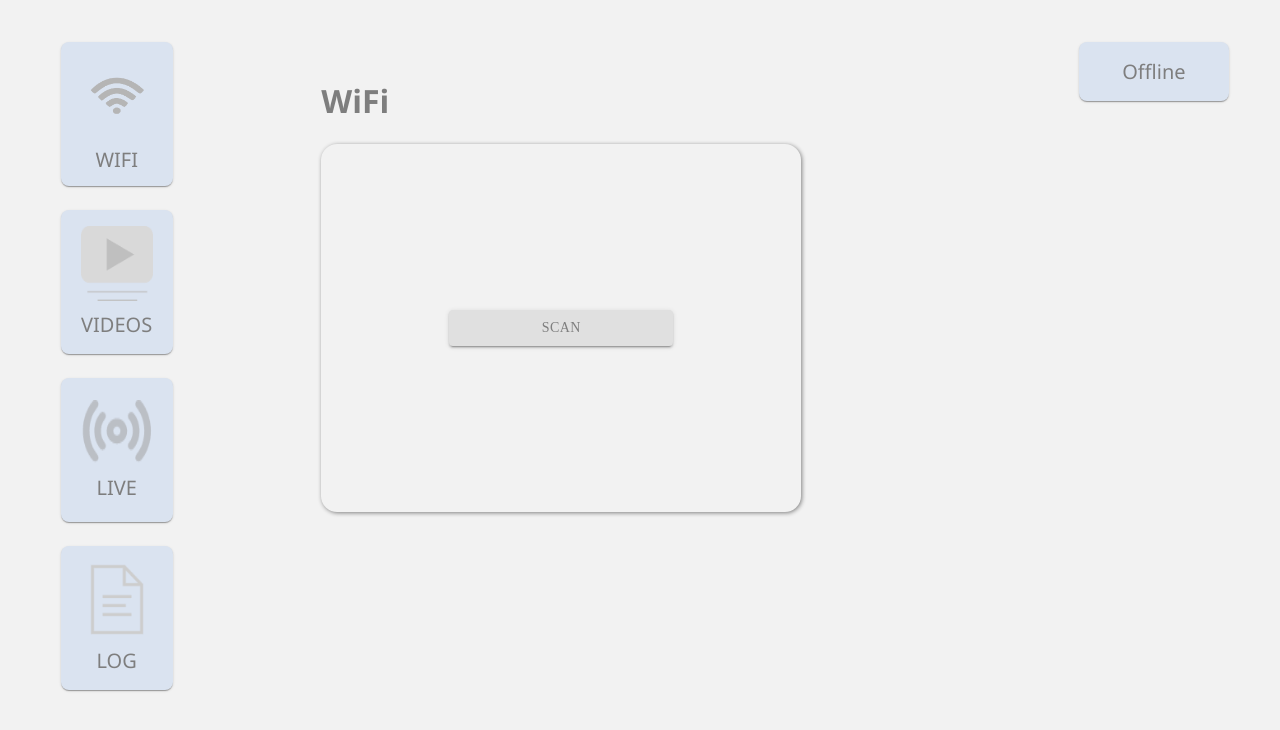
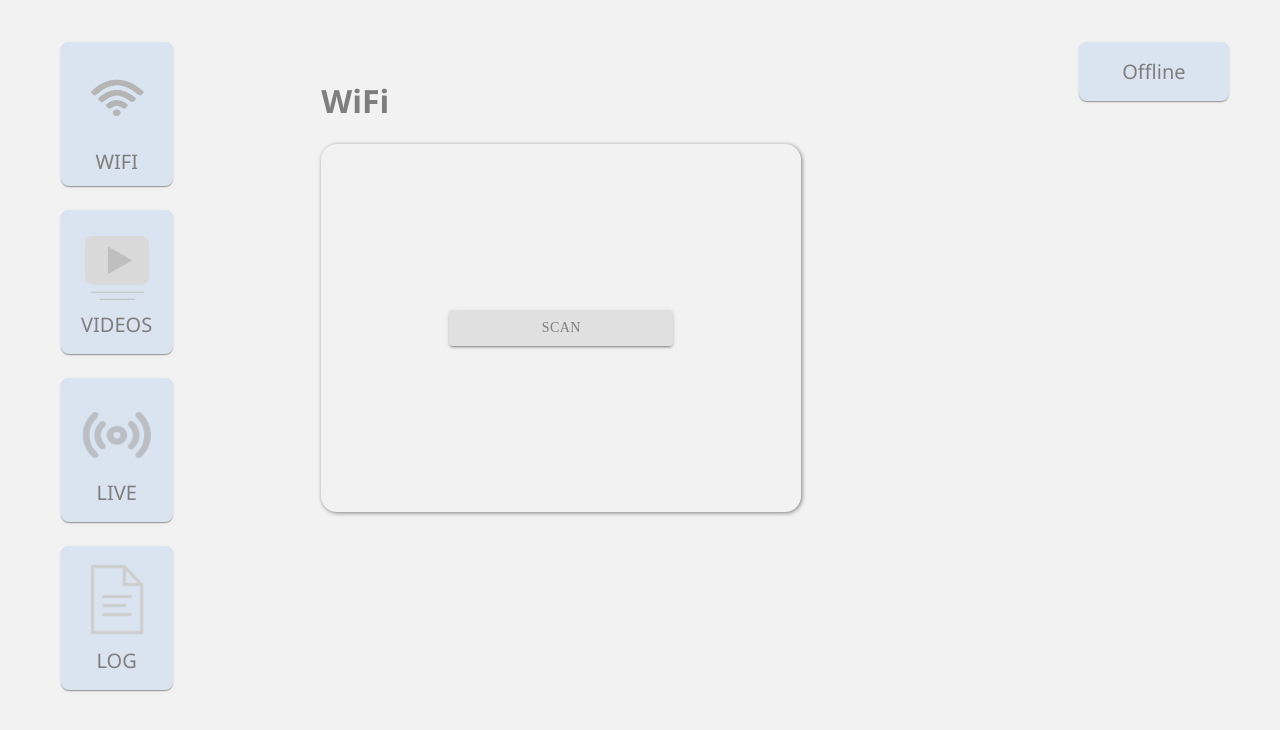
Before and after one commit to glimpsewearables/nextGW, a Next.js app: page / in a window 1280 px wide. Shown: the top 730 px of the page. Built offline with nearby package versions, Linux system fonts and the light colour scheme.

Commit message:
logo dimensions fixed

```diff
--- a/Components/Navigation/Navbar.js
+++ b/Components/Navigation/Navbar.js
@@ -30,7 +30,7 @@ const useStyles = makeStyles((theme) => ({
     cursor: "pointer",
     display: "flex",
     alignItems: "center",
-    justifyContent: "center",
+    justifyContent: "space-between",
     flexDirection: "column",
     [theme.breakpoints.down("xs")]: {
       padding: theme.spacing(4),
@@ -116,6 +116,7 @@ export default function Navbar() {
               className={classes.Img}
               src="/video.png"
               alt="Video Logo"
+              style={{height: '4rem', width: '4rem', marginTop: '10px'}}
             />
             VIDEOS
           </Paper>
@@ -127,6 +128,7 @@ export default function Navbar() {
               className={classes.Img}
               src="/video.png"
               alt="Video Logo"
+              style={{height: '4rem', width: '4rem', marginTop: '10px'}}
             />
             VIDEOS
           </Paper>
@@ -140,7 +142,7 @@ export default function Navbar() {
               className={classes.Img}
               src="/live.webp"
               alt="Live"
-              style={{height: '4rem', width: '7rem'}}
+              style={{height: '3rem', width: '7rem', marginTop: '18px'}}
             />
             LIVE
           </Paper>
@@ -152,7 +154,7 @@ export default function Navbar() {
               className={classes.Img}
               src="/live.webp"
               alt="Live"
-              style={{height: '4rem', width: '7rem'}}
+              style={{height: '3rem', width: '7rem', marginTop: '18px'}}
             />
             LIVE
           </Paper>
```
